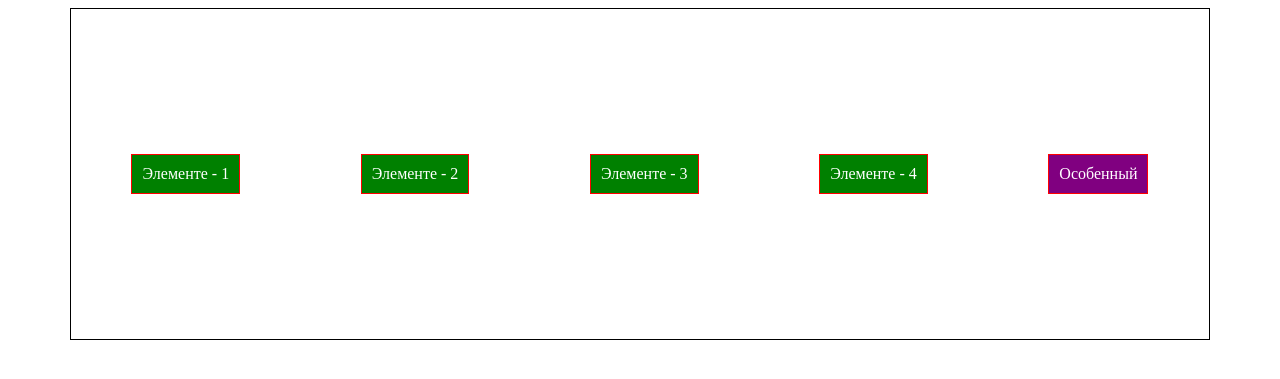
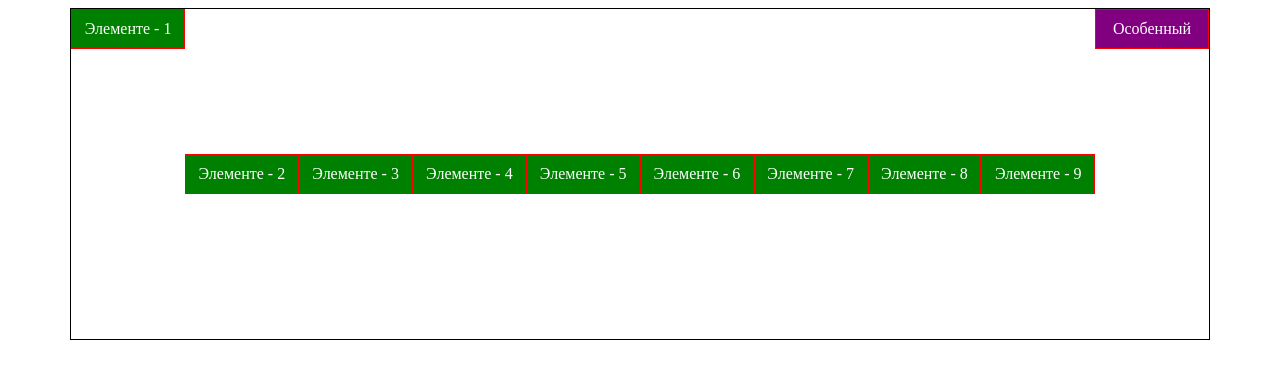
Before and after one commit to AshtonBro/Study_htmlCss, a PHP site: page / in a window 1280 px wide. Shown: the top 379 px of the page. Run offline with PHP 8.4, Linux system fonts and the light colour scheme.

Commit message:
разбор flex-box

```diff
--- a/good_cardboard/src/css/main.css
+++ b/good_cardboard/src/css/main.css
@@ -6,13 +6,14 @@
   height: 330px;
   justify-content: space-around;
   align-items: center;
-  flex-wrap: wrap;
   align-content: space-around;
   flex-direction: row; }
 
 .item {
   background-color: green;
   color: #fff;
+  flex-basis: 150px;
+  text-align: center;
   padding: 10px;
   border: 1px solid red; }
   .item-3 {
@@ -20,5 +21,9 @@
 
 .active {
   order: 1;
+  flex-shrink: 1;
+  align-self: baseline;
   background-color: purple;
   color: #fff; }
+  .active-1 {
+    align-self: flex-start; }
--- a/good_cardboard/src/index.html
+++ b/good_cardboard/src/index.html
@@ -12,11 +12,16 @@
 
   <div class="container">
 
-    <div class="item">Элементе - 1</div>
+    <div class="item active-1">Элементе - 1</div>
     <div class="item">Элементе - 2</div>
     <div class="item active">Особенный</div>
     <div class="item">Элементе - 3</div>
     <div class="item">Элементе - 4</div>
+    <div class="item">Элементе - 5</div>
+    <div class="item">Элементе - 6</div>
+    <div class="item">Элементе - 7</div>
+    <div class="item">Элементе - 8</div>
+    <div class="item">Элементе - 9</div>
 
 
   </div>
--- a/good_cardboard/src/sass/main.sass
+++ b/good_cardboard/src/sass/main.sass
@@ -10,7 +10,7 @@
     // выравнивание по вертикали
     align-items: center
     // многострочность элементов в flex-wrap
-    flex-wrap: wrap
+    // flex-wrap: wrap
     // заполение контента по вертикале
     align-content: space-around
     // указать направление
@@ -18,11 +18,24 @@
 .item
     background-color: green
     color: #fff
+     // базовая ширина элементов
+    flex-basis: 150px
+    text-align: center
     padding: 10px
     border: 1px solid red
     &-3
         align-self: flex-end
 .active
+    // порядок элементов (свойство order)
     order: 1
+    // растяжение элементов flex-grow
+    // flex-grow: 2
+    // сужение элементов flex-shrink
+    flex-shrink: 1
+    // выравнивание отдельных элементов align-self
+    align-self: baseline
+
     background-color: purple
     color: #fff
+    &-1
+        align-self: flex-start
```
